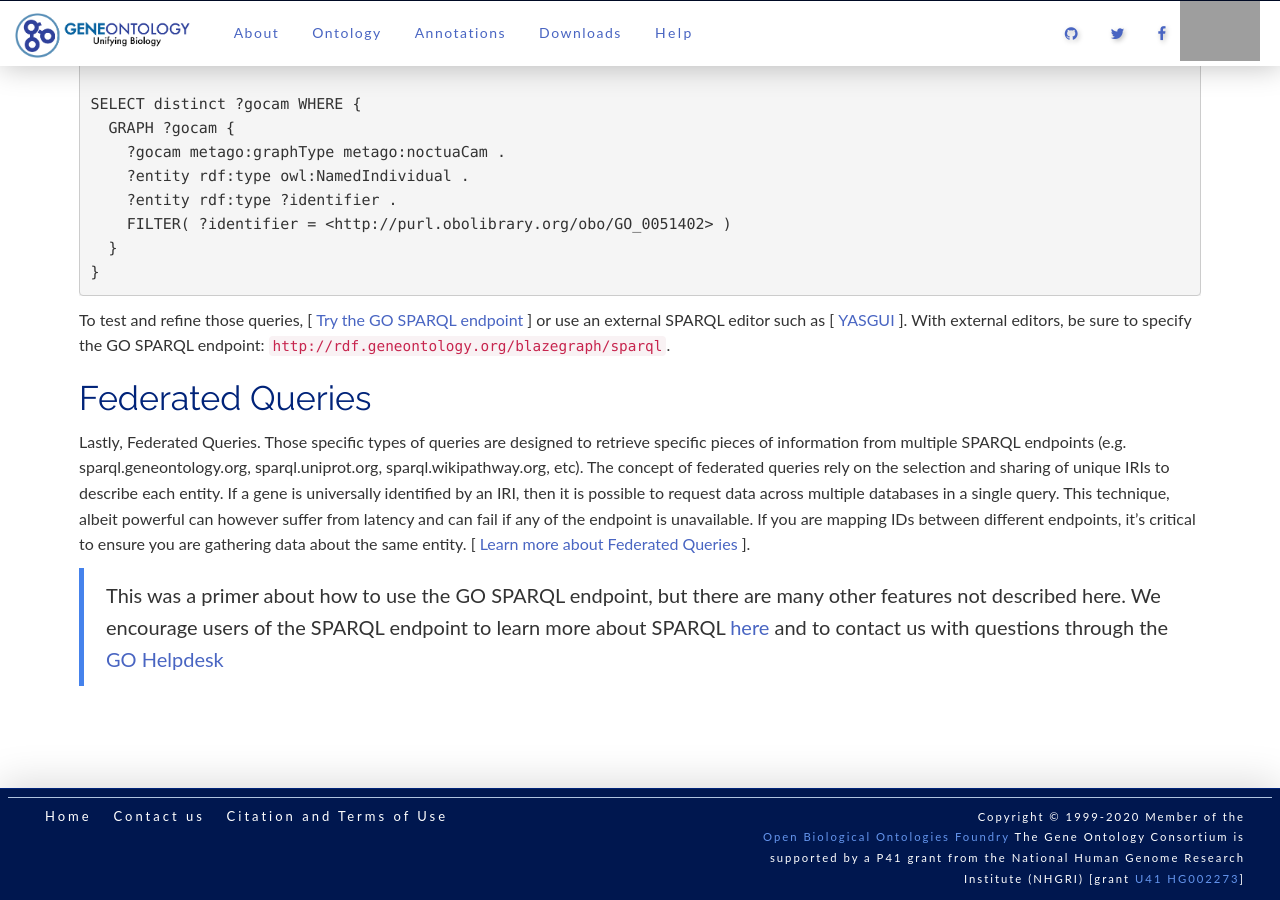
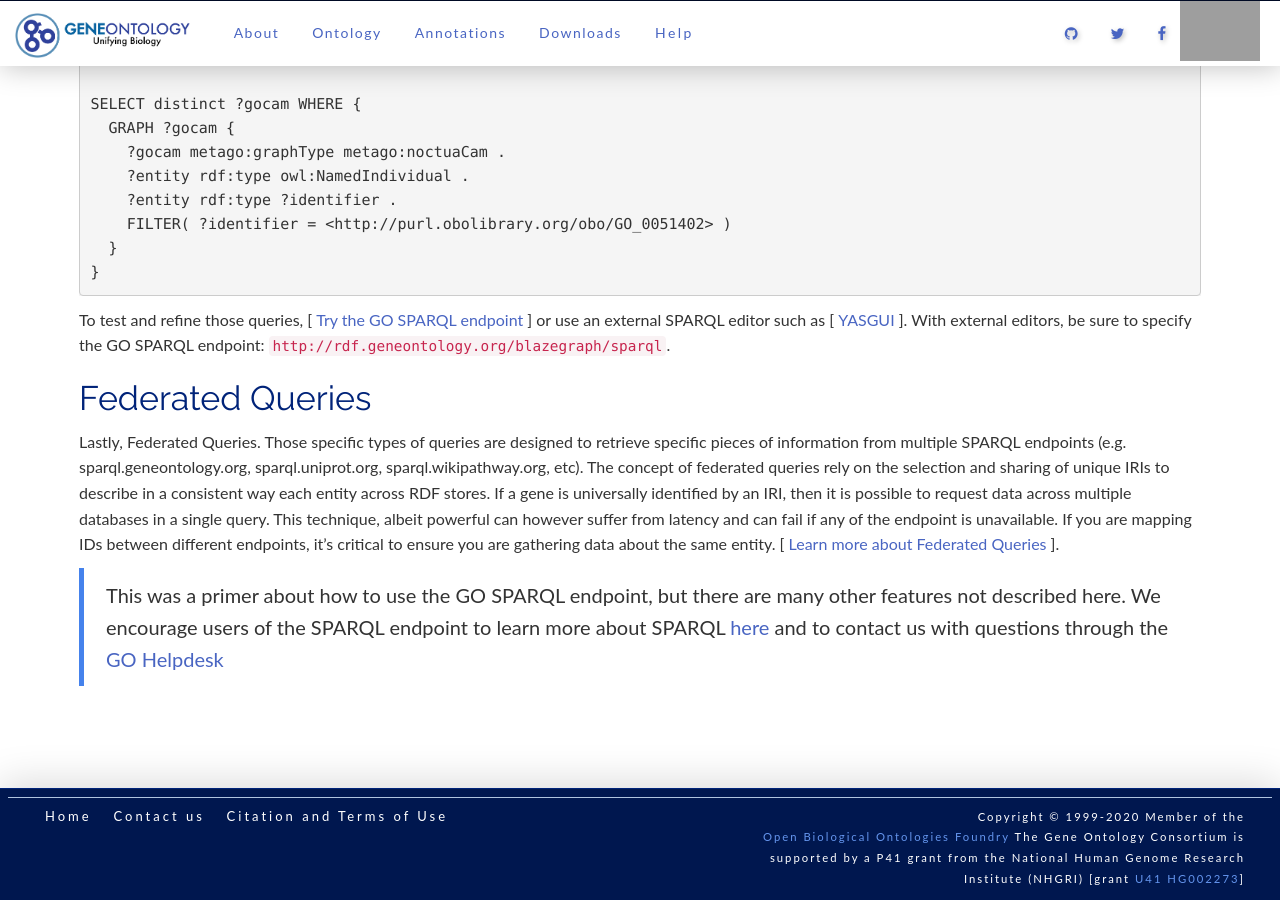
Before and after one commit to geneontology/geneontology.github.io, a Jekyll site: the page built from _docs/sparql.md, in a window 1280 px wide and 900 px high, scrolled down 7271 px. Built offline with Jekyll 4.4.1, drawn with Linux system fonts in a browser that asks for light colours; nearby versions of some CDN libraries; grey boxes are pictures that could not be loaded.

Commit message:
Update sparql.md

```diff
--- a/_docs/sparql.md
+++ b/_docs/sparql.md
@@ -256,6 +256,6 @@
 To test and refine those queries, [ [Try the GO SPARQL endpoint](http://sparql.geneontology.org/blazegraph/#query){:target="blank"} ] or use an external SPARQL editor such as [ [YASGUI](http://yasgui.triply.cc/#){:target="blank"} ]. With external editors, be sure to specify the GO SPARQL endpoint: `http://rdf.geneontology.org/blazegraph/sparql`.
 
 ## Federated Queries
-Lastly, Federated Queries. Those specific types of queries are designed to retrieve specific pieces of information from multiple SPARQL endpoints (e.g. sparql.geneontology.org, sparql.uniprot.org, sparql.wikipathway.org, etc). The concept of federated queries rely on the selection and sharing of unique IRIs to describe each entity. If a gene is universally identified by an IRI, then it is possible to request data across multiple databases in a single query. This technique, albeit powerful can however suffer from latency and can fail if any of the endpoint is unavailable. If you are mapping IDs between different endpoints, it's critical to ensure you are gathering data about the same entity. [ [Learn more about Federated Queries](https://www.w3.org/TR/sparql11-federated-query/){:target="blank"} ].
+Lastly, Federated Queries. Those specific types of queries are designed to retrieve specific pieces of information from multiple SPARQL endpoints (e.g. sparql.geneontology.org, sparql.uniprot.org, sparql.wikipathway.org, etc). The concept of federated queries rely on the selection and sharing of unique IRIs to describe in a consistent way each entity across RDF stores. If a gene is universally identified by an IRI, then it is possible to request data across multiple databases in a single query. This technique, albeit powerful can however suffer from latency and can fail if any of the endpoint is unavailable. If you are mapping IDs between different endpoints, it's critical to ensure you are gathering data about the same entity. [ [Learn more about Federated Queries](https://www.w3.org/TR/sparql11-federated-query/){:target="blank"} ].
 
 > This was a primer about how to use the GO SPARQL endpoint, but there are many other features not described here. We encourage users of the SPARQL endpoint to learn more about SPARQL [here](https://www.w3.org/TR/sparql11-overview/){:target="blank"} and to contact us with questions through the [GO Helpdesk](http://help.geneontology.org/){:target="blank"}
```
